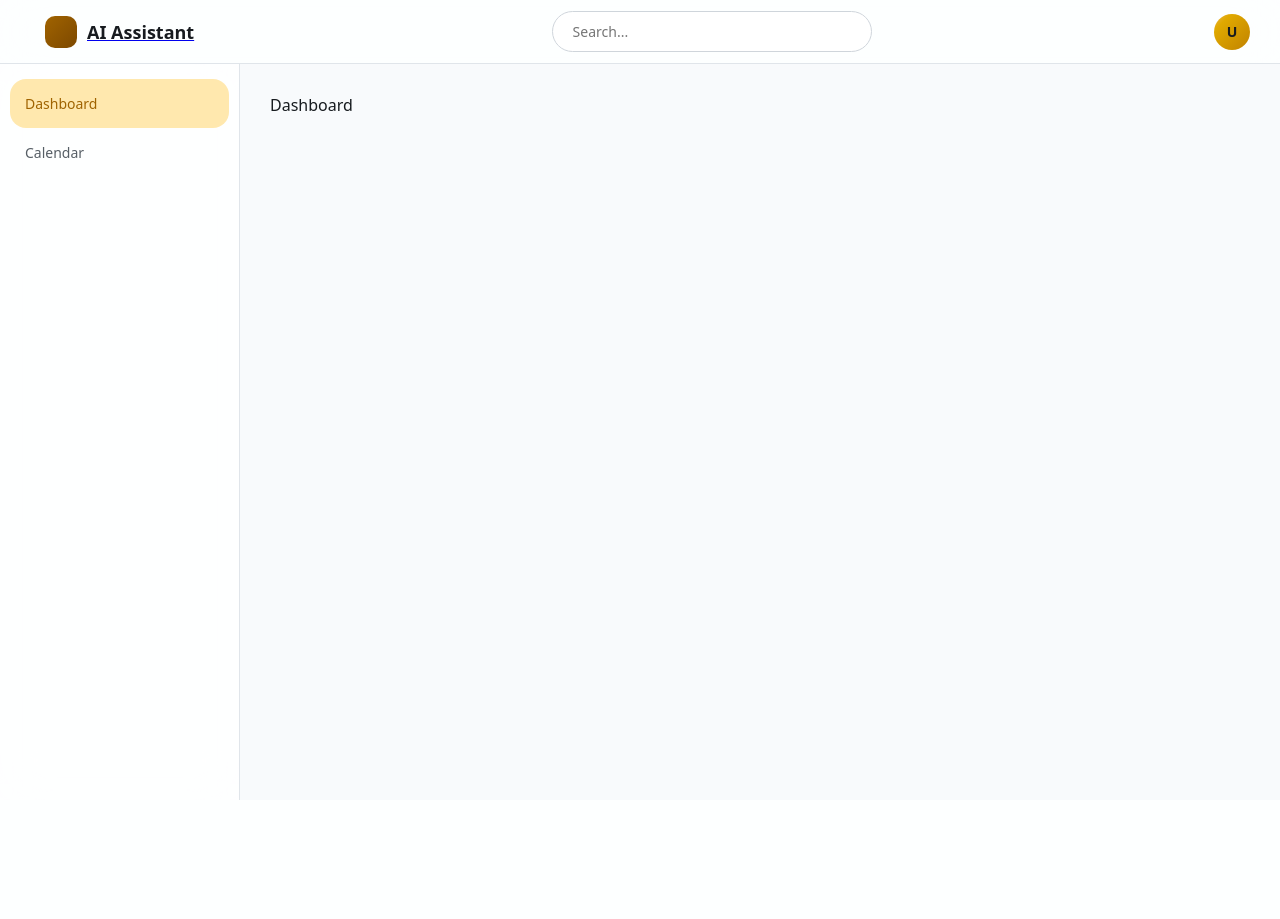
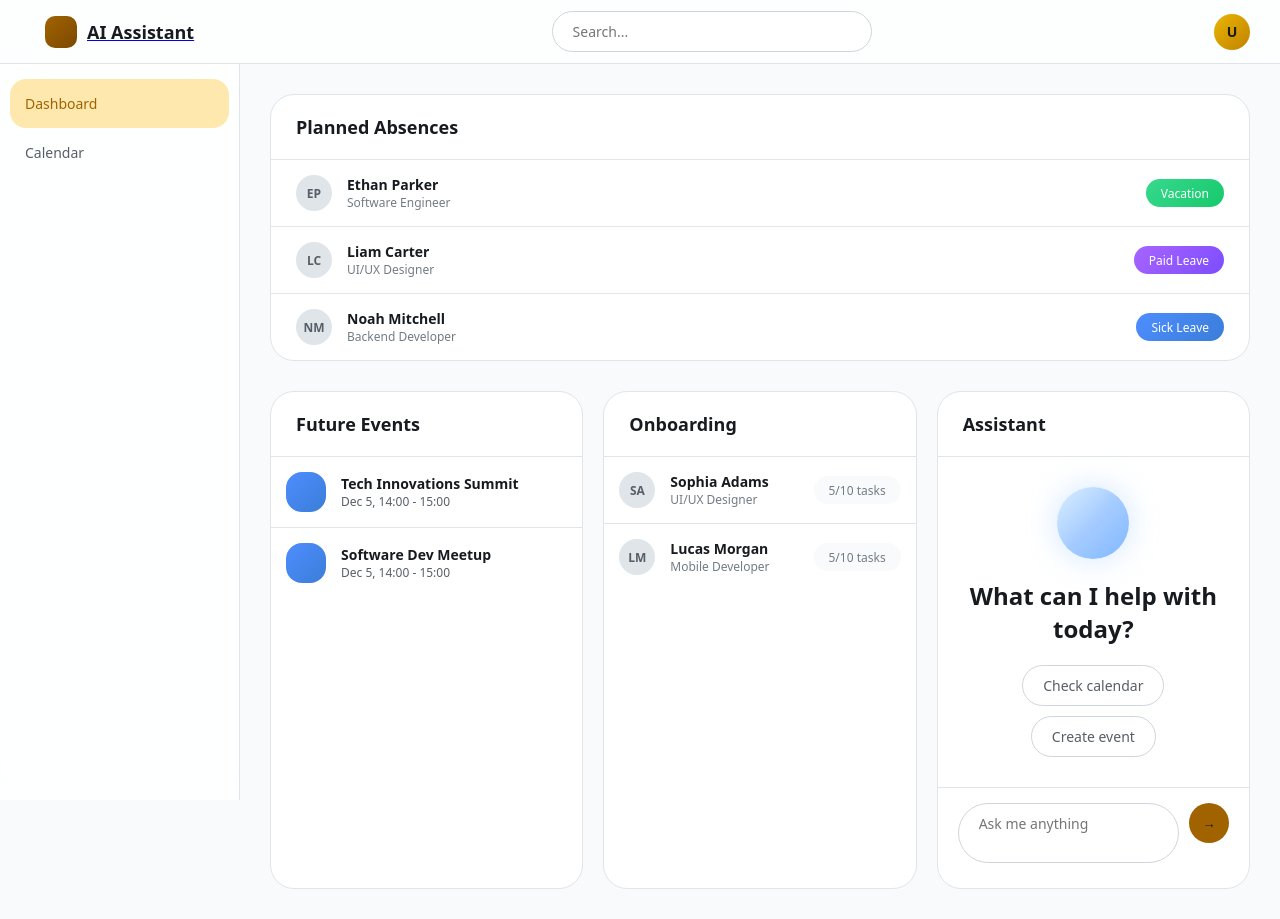
Before and after one commit to Damon1o/F.R.I.D.A.Y., a Flask app: page / in a window 1280 px wide. Before the commit the page ends 800 px from the top, so only its background shows below. Run offline with Flask 3, Linux system fonts and the light colour scheme.

Commit message:
Add dashboard cards and chat widget content

```diff
--- /dev/null
+++ b/static/js/dashboard.js
@@ -0,0 +1,14 @@
+document.addEventListener("DOMContentLoaded", () => {
+  const container = document.getElementById("dash-chat");
+  if (!container) return;
+
+  const widget = createChatWidget(container, { compact: false });
+
+  container.querySelectorAll("[data-quick-prompt]").forEach((btn) => {
+    btn.addEventListener("click", () => {
+      const input = container.querySelector("[data-chat-input]");
+      input.value = btn.dataset.quickPrompt;
+      container.querySelector("[data-chat-form]").requestSubmit();
+    });
+  });
+});
--- a/templates/dashboard.html
+++ b/templates/dashboard.html
@@ -2,5 +2,108 @@
 {% block title %}Dashboard{% endblock %}
 {% set active_page = "dashboard" %}
 {% block content %}
-  <p>Dashboard</p>
+  <section class="card">
+    <div class="card-header">
+      <span class="card-title">Planned Absences</span>
+    </div>
+    <div>
+      <div class="employee-cell">
+        <span class="employee-avatar">EP</span>
+        <div class="employee-info">
+          <div class="employee-name">Ethan Parker</div>
+          <div class="employee-role">Software Engineer</div>
+        </div>
+        <span class="leave-block vacation">Vacation</span>
+      </div>
+      <div class="employee-cell">
+        <span class="employee-avatar">LC</span>
+        <div class="employee-info">
+          <div class="employee-name">Liam Carter</div>
+          <div class="employee-role">UI/UX Designer</div>
+        </div>
+        <span class="leave-block paid-leave">Paid Leave</span>
+      </div>
+      <div class="employee-cell">
+        <span class="employee-avatar">NM</span>
+        <div class="employee-info">
+          <div class="employee-name">Noah Mitchell</div>
+          <div class="employee-role">Backend Developer</div>
+        </div>
+        <span class="leave-block sick-leave">Sick Leave</span>
+      </div>
+    </div>
+  </section>
+
+  <div class="dashboard-cards-row">
+    <section class="card">
+      <div class="card-header">
+        <span class="card-title">Future Events</span>
+      </div>
+      <div>
+        <div class="event-card">
+          <span class="event-card-icon"></span>
+          <div>
+            <div class="event-card-title">Tech Innovations Summit</div>
+            <div class="event-card-desc">Dec 5, 14:00 - 15:00</div>
+          </div>
+        </div>
+        <div class="event-card">
+          <span class="event-card-icon"></span>
+          <div>
+            <div class="event-card-title">Software Dev Meetup</div>
+            <div class="event-card-desc">Dec 5, 14:00 - 15:00</div>
+          </div>
+        </div>
+      </div>
+    </section>
+
+    <section class="card">
+      <div class="card-header">
+        <span class="card-title">Onboarding</span>
+      </div>
+      <div>
+        <div class="onboarding-row">
+          <span class="employee-avatar">SA</span>
+          <div class="employee-info">
+            <div class="employee-name">Sophia Adams</div>
+            <div class="employee-role">UI/UX Designer</div>
+          </div>
+          <span class="onboarding-progress-badge">5/10 tasks</span>
+        </div>
+        <div class="onboarding-row">
+          <span class="employee-avatar">LM</span>
+          <div class="employee-info">
+            <div class="employee-name">Lucas Morgan</div>
+            <div class="employee-role">Mobile Developer</div>
+          </div>
+          <span class="onboarding-progress-badge">5/10 tasks</span>
+        </div>
+      </div>
+    </section>
+
+    <section class="card chat-card" id="dash-chat">
+      <div class="card-header">
+        <span class="card-title">Assistant</span>
+      </div>
+      <div class="ai-welcome">
+        <div class="ai-orb"></div>
+        <div class="ai-welcome-title">What can I help with today?</div>
+        <div class="ai-quick-actions">
+          <button type="button" class="quick-action-btn" data-quick-prompt="What's on my calendar today?">Check calendar</button>
+          <button type="button" class="quick-action-btn" data-quick-prompt="Add a new event">Create event</button>
+        </div>
+      </div>
+      <div class="chat-messages" data-chat-messages></div>
+      <div class="chat-input-area">
+        <form data-chat-form class="chat-input-wrapper">
+          <textarea data-chat-input class="chat-input" placeholder="Ask me anything"></textarea>
+          <button type="submit" class="chat-send-btn">&#8594;</button>
+        </form>
+        <div class="chat-token-usage" data-chat-tokens></div>
+      </div>
+    </section>
+  </div>
 {% endblock %}
+{% block scripts %}
+  <script src="{{ url_for('static', filename='js/dashboard.js') }}"></script>
+{% endblock %}
```
Also changed, not shown: tests/test_dashboard.py (+6 -1 lines).
